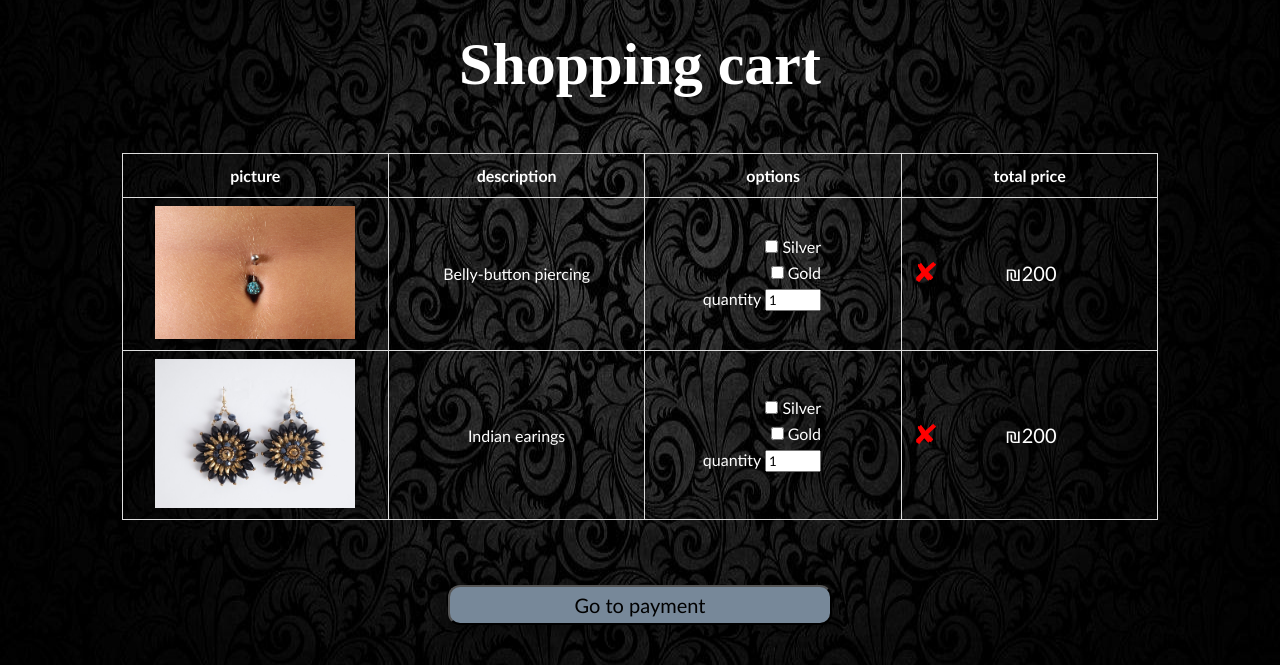
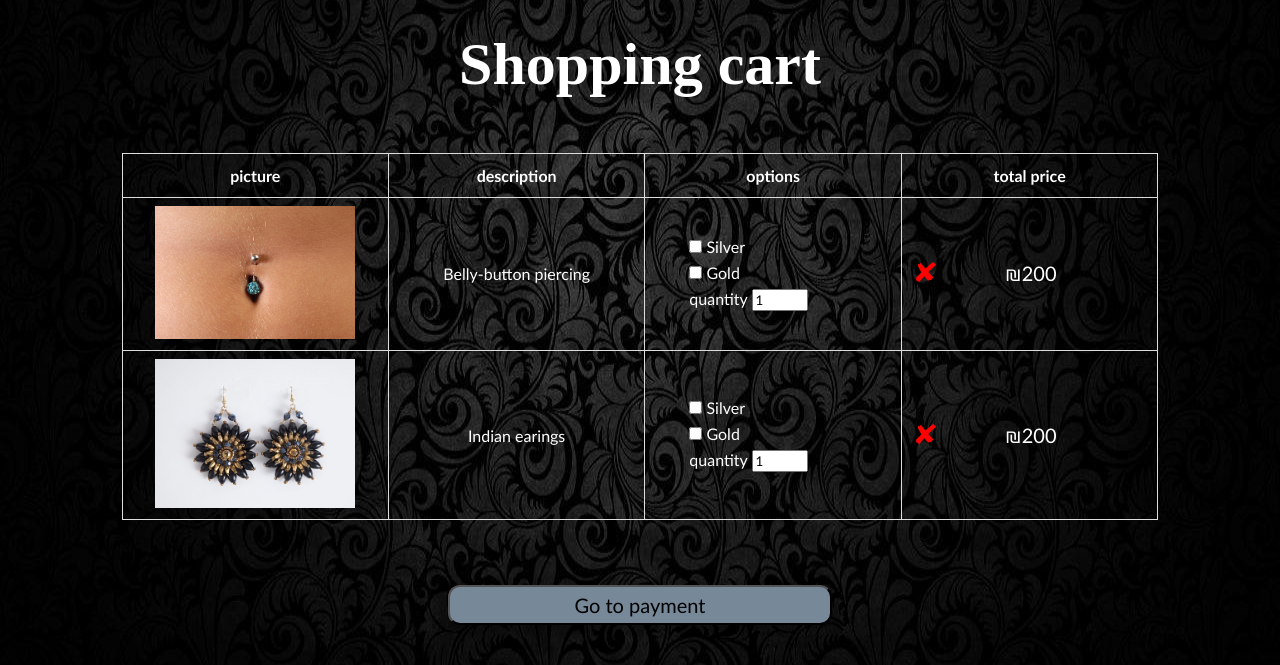
Before and after one commit to shirlehrer/web-project-g7, a Python web app: template web-project-g7-master/cart/templates/Cart.html in a window 1280 px wide. Shown: the part 226-891 px from the top of the page. Run offline with Jinja, Linux system fonts and the light colour scheme; the template is opened without the code that fills it, so the values that code supplies are empty; some web fonts are replaced.

Commit message:
Update Cart.css

```diff
--- a/web-project-g7-master/cart/static/Cart.css
+++ b/web-project-g7-master/cart/static/Cart.css
@@ -83,10 +83,10 @@ main{
 }
 
 .my-products td .options{
-    text-align: right;
+    text-align: left;
     color: white;
     position: relative;
-    right: 30%;
+    left: 15%;
 }
 
 .checki{
@@ -105,7 +105,6 @@ main{
 .my-products td .del{
     width: 20px;
     height: 20px;
-
 }
 
 .del-btn{
@@ -117,7 +116,6 @@ main{
 }
 
 .my-products td a:hover{
-
     font-weight: bolder ;
 }
 
```
